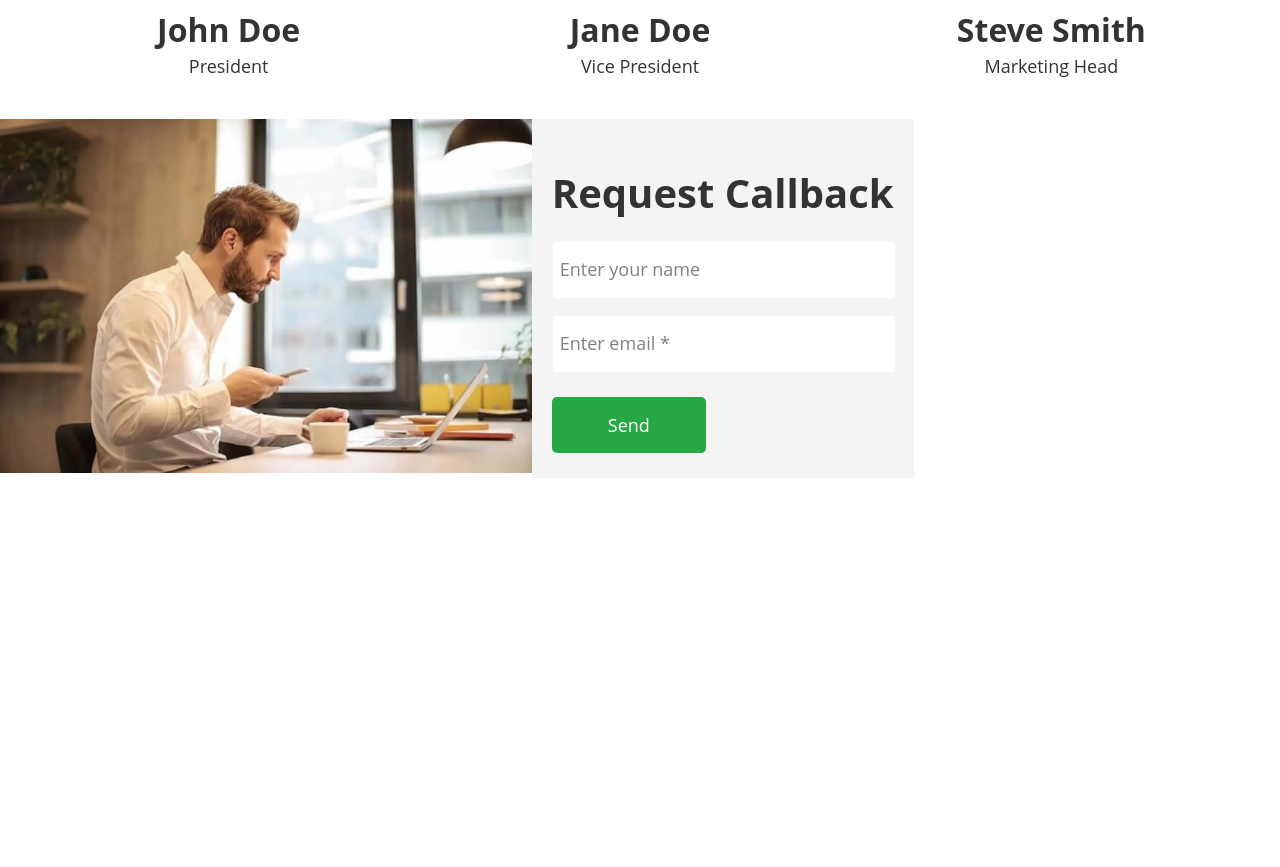
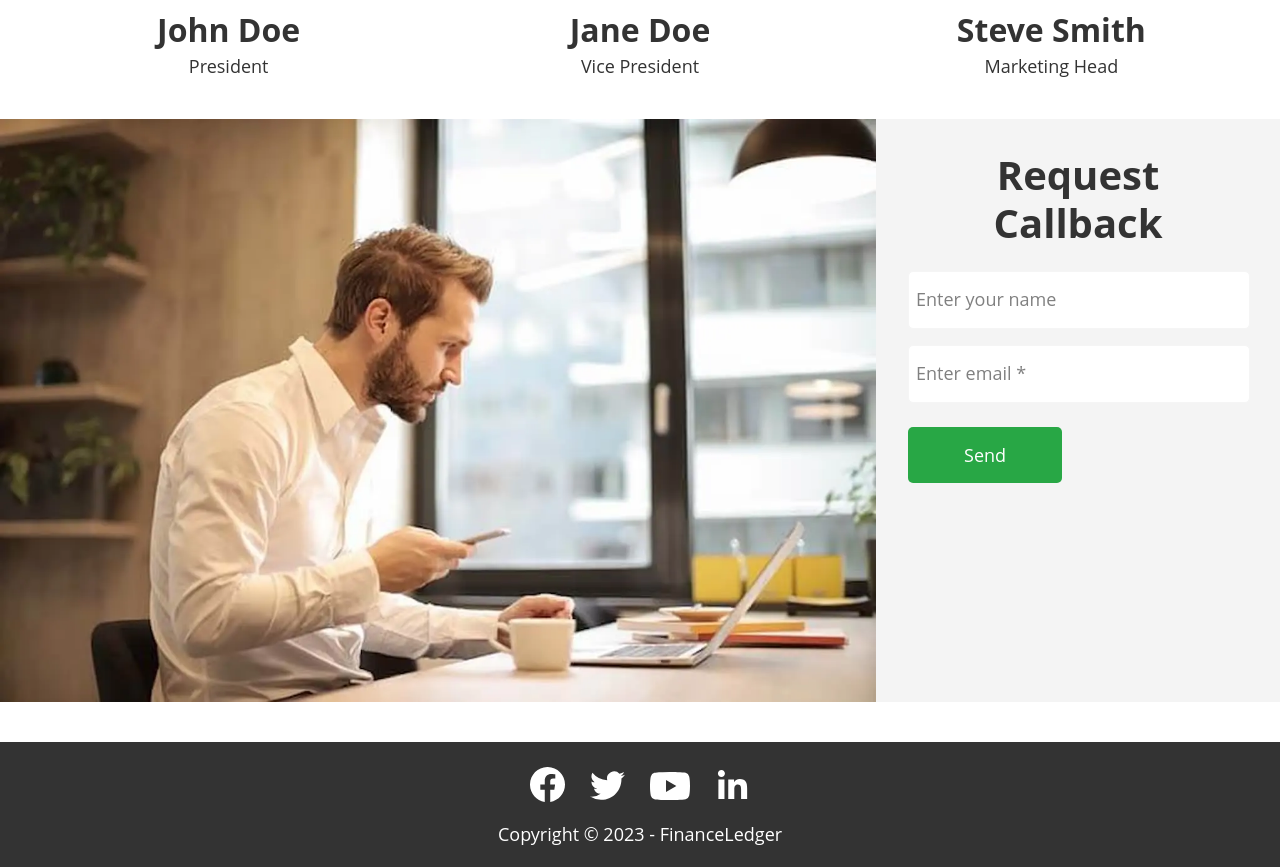
Before and after one commit to Taras-Roboteckyi/Finance_ledger, a React (Create React App) app: page / in a window 1280 px wide. Shown: the part 2851-3718 px from the top of the page. Before the commit the page ends 3329 px from the top, so only its background shows below. Built offline with nearby package versions, Linux system fonts and the light colour scheme.

Commit message:
add validation form

```diff
--- a/src/components/Contact/ContactSection.jsx
+++ b/src/components/Contact/ContactSection.jsx
@@ -5,11 +5,12 @@ import imgContactWebp2x from '../../images/home/contact@2x.webp';
 
 import { Form } from '../Form/Form';
 
-import { ContactsContainer, ImgContact, Section, Title } from './ContactSection.styled';
+import { ContactsContainer, ImgContact, Section, Title, ImgWrapper } from './ContactSection.styled';
 
 export const ContactSection = () => {
   return (
     <Section id="contact" role="region" aria-labelledby="Form to register user contacts">
+      <ImgWrapper>
         <picture>
           <source srcSet={(imgContactWebp1x, imgContactWebp2x)} type="image/webp" />
           <source srcSet={(imgContactJpg1x, imgContactJpg2x)} type="image/jpg" />
@@ -18,6 +19,7 @@ export const ContactSection = () => {
             alt="A white man in a white shirt is sitting at a table, holding a phone in his hand and looking at a laptop screen. Photo of the man in the profile"
           />
         </picture>
+      </ImgWrapper>
 
       <ContactsContainer>
         <Title>Request Callback</Title>
--- a/src/components/Contact/ContactSection.styled.jsx
+++ b/src/components/Contact/ContactSection.styled.jsx
@@ -2,18 +2,33 @@ import styled from 'styled-components';
 
 export const Section = styled.section`
   @media screen and (min-width: ${props => props.theme.breakpoints.tablet}) {
-    display: flex;
+    display: inline-flex;
+    padding-bottom: 40px;
+    min-height: 354px;
+  }
+  @media screen and (min-width: ${props => props.theme.breakpoints.desktop}) {
+    padding-bottom: 0px;
+    min-height: 454px;
+    /* Ф */
+  }
+`;
+export const ImgWrapper = styled.div`
+  @media screen and (min-width: ${props => props.theme.breakpoints.tablet}) {
+    min-height: 354px;
+  }
+  @media screen and (min-width: ${props => props.theme.breakpoints.desktop}) {
+    min-height: 454px;
   }
 `;
 
 export const ImgContact = styled.img`
   @media screen and (min-width: ${props => props.theme.breakpoints.tablet}) {
-    height: 354px;
-    min-width: 368px;
+    /*  min-width: 390px; */
+    min-height: 354px;
   }
   @media screen and (min-width: ${props => props.theme.breakpoints.desktop}) {
-    height: 454px;
-    min-width: 670px;
+    min-height: 454px;
+    /*  min-width: 670px; */
   }
 `;
 
@@ -22,17 +37,15 @@ export const ContactsContainer = styled.div`
   color: ${props => props.theme.colors.$white};
 
   padding: 50px 20px 25px 20px;
-  /* font-size: 16px;
-  line-height: 22px;
 
   @media screen and (min-width: ${props => props.theme.breakpoints.tablet}) {
-    padding: 62px 32px;
-    font-size: 18px;
-    line-height: 25px;
+    min-width: 340px;
+    padding: 32px;
   }
   @media screen and (min-width: ${props => props.theme.breakpoints.desktop}) {
-    padding: 80px 28px 86px 20px;
-  } */
+    padding: 56px 28px 77px 20px;
+    min-width: 690px;
+  }
 `;
 
 export const Title = styled.h6`
--- /dev/null
+++ b/src/components/Footer/Footer.jsx
@@ -0,0 +1,13 @@
+import { IconContainer } from '../IconContainer/IconContainer';
+import { FooterStyled, FooterText } from './Footer.styled';
+
+export const Footer = () => {
+  return (
+    <FooterStyled>
+      {/*  <FooterContainer> */}
+      <IconContainer iconHoverColor={'#28A745'} />
+      <FooterText>Copyright © 2023 - FinanceLedger</FooterText>
+      {/* </FooterContainer> */}
+    </FooterStyled>
+  );
+};
--- /dev/null
+++ b/src/components/Footer/Footer.styled.jsx
@@ -0,0 +1,32 @@
+import styled from 'styled-components';
+
+export const FooterStyled = styled.footer`
+  /*   width: 100%; */
+  background-color: ${props => props.theme.colors.$textColor};
+  padding: 20px 30px;
+  /* bottom: 0;
+  left: 0; */
+`;
+/* export const FooterContainer = styled.div`
+  padding-top: 29px;
+  padding-bottom: 29px;
+  display: grid;
+  align-items: center;
+  justify-items: center;
+`; */
+export const FooterText = styled.p`
+  color: ${props => props.theme.colors.$white};
+  /* padding-top: 29px;
+  padding-bottom: 29px; */
+  /*  display: grid;
+  align-items: center;
+  justify-items: center; */
+  text-align: center;
+  font-size: 16px;
+  line-height: 22px;
+  margin-top: 10px;
+  @media screen and (min-width: ${props => props.theme.breakpoints.tablet}) {
+    font-size: 18px;
+    line-height: 25px;
+  }
+`;
--- a/src/components/Form/Form.jsx
+++ b/src/components/Form/Form.jsx
@@ -18,17 +18,16 @@ export const Form = () => {
   const validationSchema = Yup.object({
     name: Yup.string()
       .min(3, 'Must contain at least 3 characters!')
-      .max(50, 'Can not contain more than 50 characters!'),
-    /* .required(`This is required field!`), */
-
+      .max(50, 'Can not contain more than 50 characters!')
+      .required(`This is required field!`),
     email: Yup.string()
-      .matches(
+      /* .matches(
         /^\w+([\.-]?\w+)*@\w+([\.-]?\w+)*(\.\w{2,3})+$/, //eslint-disable-line
         'Invalid e-mail',
-      )
+      ) */
       .min(3, 'Must contain at least 3 characters!')
-      .max(50, 'Can not contain more than 50 characters!'),
-    /* .required(`This is required field!`), */
+      .max(50, 'Can not contain more than 50 characters!')
+      .required(`This is required field!`),
   });
 
   const formik = useFormik({
@@ -37,8 +36,11 @@ export const Form = () => {
       email: '',
     },
     validationSchema,
+    validateOnChange: false,
+    validateOnBlur: false,
     onSubmit: values => {
       formik.resetForm({ name: '', email: '' });
+      console.log('values:', values);
     },
   });
 
@@ -71,12 +73,15 @@ export const Form = () => {
           <Label htmlFor="EmailContact">Enter email *</Label>
         </InputWrapper>
 
-        {formik.errors.email && formik.touched.email && (
-          <ErrorWrapper>
-            <ImgWarning />
-            <TextError>This is required field!</TextError>
-          </ErrorWrapper>
-        )}
+        {formik.errors.name &&
+          formik.touched.name &&
+          formik.errors.email &&
+          formik.touched.email && (
+            <ErrorWrapper>
+              <ImgWarning />
+              <TextError>This is required field!</TextError>
+            </ErrorWrapper>
+          )}
       </Wrapper>
       <Button type={'submit'} content={'Send'} padding={'56px'}></Button>
     </form>
--- a/src/components/IconContainer/IconContainer.jsx
+++ b/src/components/IconContainer/IconContainer.jsx
@@ -1,8 +1,8 @@
 import { BsFacebook, BsTwitter, BsYoutube } from 'react-icons/bs';
 import { GrLinkedinOption } from 'react-icons/gr';
-import { ContainerIcons, Link } from './IconContainer.styled';
+import { ContainerIcons, Link, LinkYoutube } from './IconContainer.styled';
 
-export const IconContainer = ({ iconHoverColor = false }) => {
+export const IconContainer = ({ iconHoverColor, opacity }) => {
   return (
     <ContainerIcons>
       <Link
@@ -10,6 +10,7 @@ export const IconContainer = ({ iconHoverColor = false }) => {
         target="_blank"
         rel="noreferrer"
         title="Sign in to Facebook"
+        opacity={opacity}
         iconHoverColor={iconHoverColor}
       >
         <BsFacebook size="35px" />
@@ -19,24 +20,27 @@ export const IconContainer = ({ iconHoverColor = false }) => {
         target="_blank"
         rel="noreferrer"
         title="Sign in to Twitter"
+        opacity={opacity}
         iconHoverColor={iconHoverColor}
       >
         <BsTwitter size="35px" />
       </Link>
-      <Link
+      <LinkYoutube
         href="https://www.youtube.com/"
         target="_blank"
         rel="noreferrer"
         title="Sign in to Youtube"
+        opacity={opacity}
         iconHoverColor={iconHoverColor}
       >
         <BsYoutube size="40px" />
-      </Link>
+      </LinkYoutube>
       <Link
         href="https://www.linkedin.com/"
         target="_blank"
         rel="noreferrer"
         title="Sign in to Linkedin"
+        opacity={opacity}
         iconHoverColor={iconHoverColor}
       >
         <GrLinkedinOption size="35px" />
--- a/src/components/IconContainer/IconContainer.styled.jsx
+++ b/src/components/IconContainer/IconContainer.styled.jsx
@@ -10,12 +10,26 @@ export const Link = styled.a`
   color: ${props => props.theme.colors.$white};
   /* width: 35px;
     height: 35px; */
-  :hover {
-    opacity: 0.8;
-    color: ${prop => prop.iconhovercolor};
+  :hover,
+  :focus {
+    opacity: ${prop => prop.opacity};
+    color: ${prop => prop.iconHoverColor};
   }
 
   :not(:last-child) {
     margin-right: 25px;
   }
 `;
+
+export const LinkYoutube = styled.a`
+  color: ${props => props.theme.colors.$white};
+  :hover,
+  :focus {
+    opacity: ${prop => prop.opacity};
+    color: ${prop => prop.iconHoverColor};
+  }
+
+  margin-right: 25px;
+
+  padding-top: 5px;
+`;
--- a/src/components/ProfesionalTeam/ProfessionalTeamSection.jsx
+++ b/src/components/ProfesionalTeam/ProfessionalTeamSection.jsx
@@ -51,7 +51,7 @@ export const ProfessionalTeamSection = () => {
             </Picture>
 
             <Overlay>
-              <IconContainer />
+              <IconContainer opacity={'0.8'} />
             </Overlay>
           </Wrapper>
           <Name>John Doe</Name>
@@ -72,7 +72,7 @@ export const ProfessionalTeamSection = () => {
             </Picture>
 
             <Overlay>
-              <IconContainer />
+              <IconContainer opacity={'0.8'} />
             </Overlay>
           </Wrapper>
           <Name>Jane Doe</Name>
@@ -93,7 +93,7 @@ export const ProfessionalTeamSection = () => {
             </Picture>
 
             <Overlay>
-              <IconContainer />
+              <IconContainer opacity={'0.8'} />
             </Overlay>
           </Wrapper>
           <Name>Steve Smith</Name>
--- a/src/views/HomePage.jsx
+++ b/src/views/HomePage.jsx
@@ -6,6 +6,7 @@ import { BusinessCasesSection } from '../components/BusinessCases/BusinessCasesS
 import { BlogSection } from '../components/Blog/BlogSection';
 import { ProfessionalTeamSection } from '../components/ProfesionalTeam/ProfessionalTeamSection';
 import { ContactSection } from '../components/Contact/ContactSection';
+import { Footer } from '../components/Footer/Footer';
 
 export default function HomePage() {
   return (
@@ -19,6 +20,7 @@ export default function HomePage() {
         <ProfessionalTeamSection />
         <ContactSection />
       </main>
+      <Footer />
     </>
   );
 }
```
Lines whose indentation alone changed are shown as unchanged.
